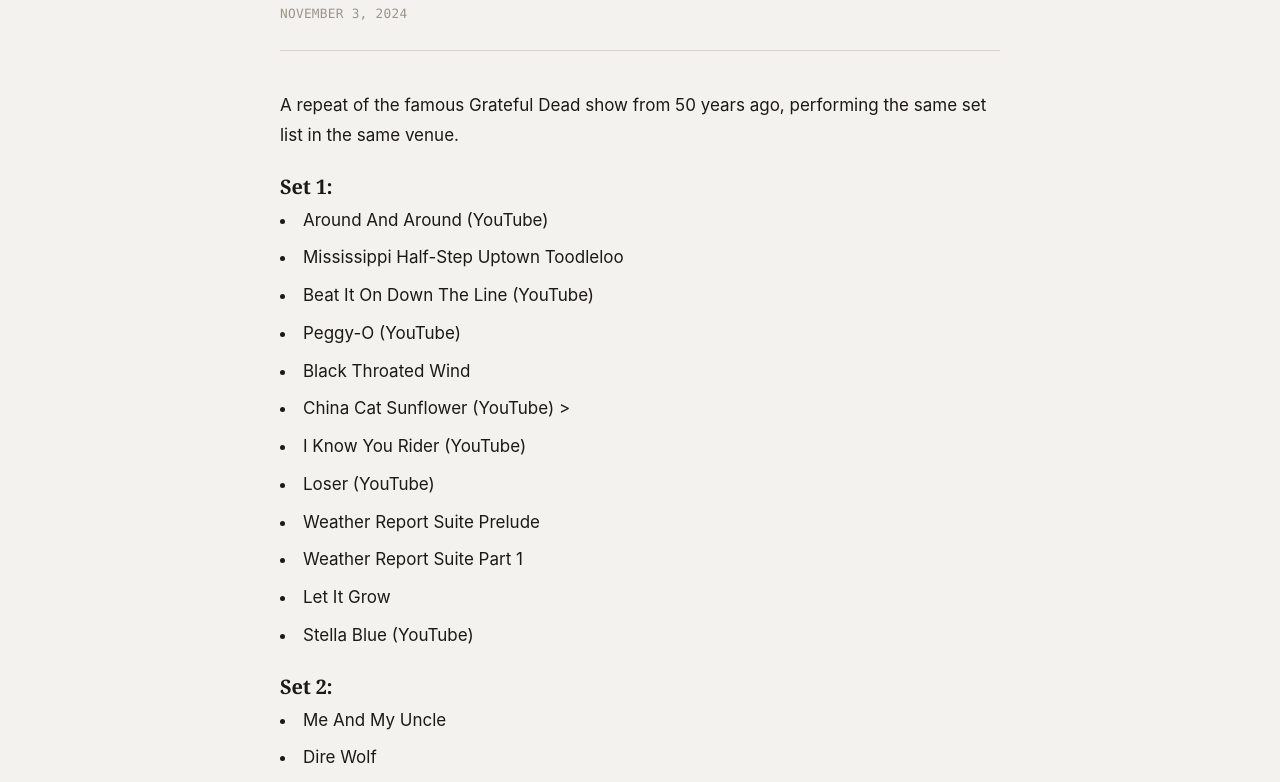
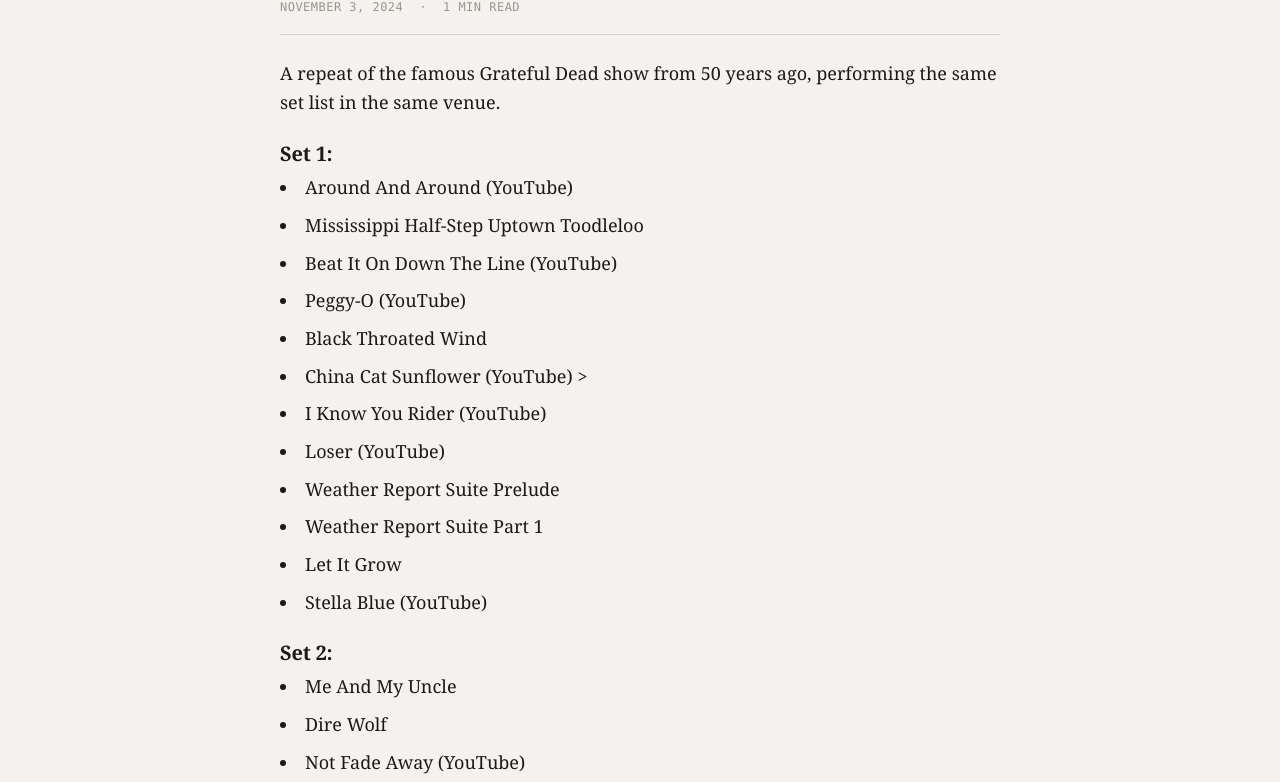
Before and after one commit to CajunJimi/JimiLandV2, a website: page posts/dso-2024/index.html in a window 1280 px wide. Shown: the part 192-974 px from the top of the page. Drawn offline with Linux system fonts and the light colour scheme.

Commit message:
Post pages: serif body + reading time + tighter rhythm
Three changes to make post pages feel like published articles:

1. Body in serif (--font-serif). The sans-serif body looked
   blog-template-y next to the serif title; switching to the same
   serif family throughout reads as one editorial voice. Bumped
   body size to 1.125rem and line-height to 1.65 (serif fonts
   benefit from slightly more size and slightly less line-height
   than the sans body the page used to inherit).

2. Tighter rhythm. Paragraph margin 1.5rem → 1rem; post-header
   bottom-margin 2.5rem → 1.5rem; post-header bottom-padding
   1.5rem → 1rem. Previous spacing was tuned for prose and looked
   over-padded on list-like content (setlists with one line per
   <p>). New rhythm works for both prose and lists.

3. Reading time. New calculateReadingTime() in the sync script
   (strips tags, counts words, divides by 225 wpm, min 1). Renders
   as 'N min read' in the post-meta strip alongside the date,
   separated by a middle dot. Existing 5 post pages backfilled
   with computed values (Redbull 1 min, HST 6 min, etc.); future
   syncs use the same calculation via the updated template.

```diff
--- a/assets/css/style.css
+++ b/assets/css/style.css
@@ -375,8 +375,8 @@ article {
 }
 
 .post-header {
-    margin-bottom: var(--space-5);
-    padding-bottom: var(--space-4);
+    margin-bottom: var(--space-4);
+    padding-bottom: var(--space-3);
     border-bottom: 1px solid var(--border);
 }
 
@@ -385,20 +385,42 @@ article {
     margin-bottom: var(--space-3);
 }
 
-.post-header .post-date {
+.post-meta {
+    display: flex;
+    gap: var(--space-3);
+    align-items: baseline;
+    flex-wrap: wrap;
+    font-family: var(--font-mono);
+    font-size: 0.75rem;
     color: var(--text-faint);
-    font-size: 0.8rem;
     text-transform: uppercase;
+    letter-spacing: 0.04em;
+}
+
+.post-header .post-date,
+.post-header .reading-time {
+    color: var(--text-faint);
+    font-size: 0.75rem;
+    text-transform: uppercase;
+    letter-spacing: 0.04em;
+}
+
+.post-header .reading-time::before {
+    content: '·';
+    margin-right: var(--space-3);
+    color: var(--text-faint);
 }
 
 .post-content {
-    line-height: 1.75;
-    font-size: 1.0625rem;
+    font-family: var(--font-serif);
+    line-height: 1.65;
+    font-size: 1.125rem;
     color: var(--text);
+    -webkit-font-smoothing: antialiased;
 }
 
 .post-content p {
-    margin-bottom: var(--space-4);
+    margin-bottom: var(--space-3);
 }
 
 .post-content h1 { font-size: 1.875rem; margin: var(--space-6) 0 var(--space-3); }
--- a/posts/dso-2024/index.html
+++ b/posts/dso-2024/index.html
@@ -48,7 +48,10 @@
         <article>
             <header class="post-header">
                 <h1>DSO - 2024</h1>
-                <time class="post-date">November 3, 2024</time>
+                <div class="post-meta">
+                    <time class="post-date">November 3, 2024</time>
+                    <span class="reading-time">1 min read</span>
+                </div>
             </header>
             <div class="post-content">
                 <p>A repeat of the famous Grateful Dead show from 50 years ago, performing the same set list in the same venue.</p>
```
Also changed, not shown: posts/billy-and-the-kids/index.html (+4 -1 lines), posts/hst-letter/index.html (+4 -1 lines), posts/jam-band-summer-2025/index.html (+4 -1 lines), posts/redbull-letter/index.html (+4 -1 lines), scripts/notion-sync.js (+13 -1 lines).
